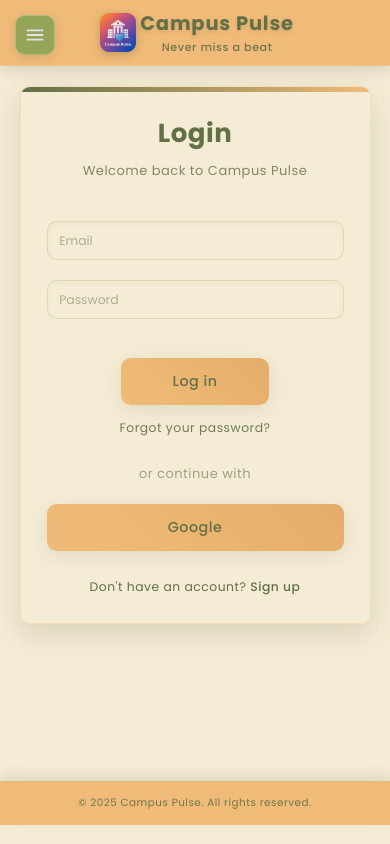
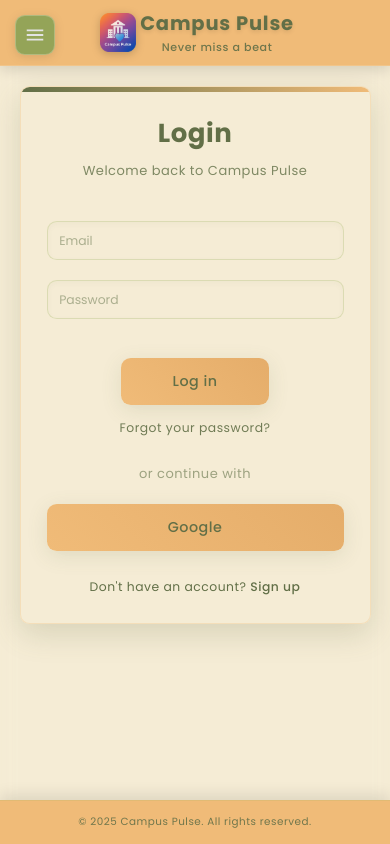
Before and after one commit to s1ashd0t/campus-pulse, a React (Vite) app: page /login in a window 390 px wide. Built offline with nearby package versions, Linux system fonts and the light colour scheme; no server answers.

Commit message:
minor fixes

```diff
--- a/src/App.css
+++ b/src/App.css
@@ -29,7 +29,7 @@
 
 @media (max-width: 480px) {
   .app-container {
-    padding-bottom: 1.5rem;
+    /* padding-bottom: 1.5rem; */
   }
 }
 
--- a/src/pages/Homepage.css
+++ b/src/pages/Homepage.css
@@ -159,6 +159,7 @@
     }
 
     .news-section {
+        display: block;
         padding: 1.5rem;
         gap: 1.5rem;
     }
--- a/src/pages/Navigation.css
+++ b/src/pages/Navigation.css
@@ -32,7 +32,7 @@
     list-style: none;
     width: 100%;
     max-width: 320px;
-    height: 100vh;
+    /* height: 100vh; */
     display: flex;
     flex-direction: column;
     gap: 0.25rem;
```
